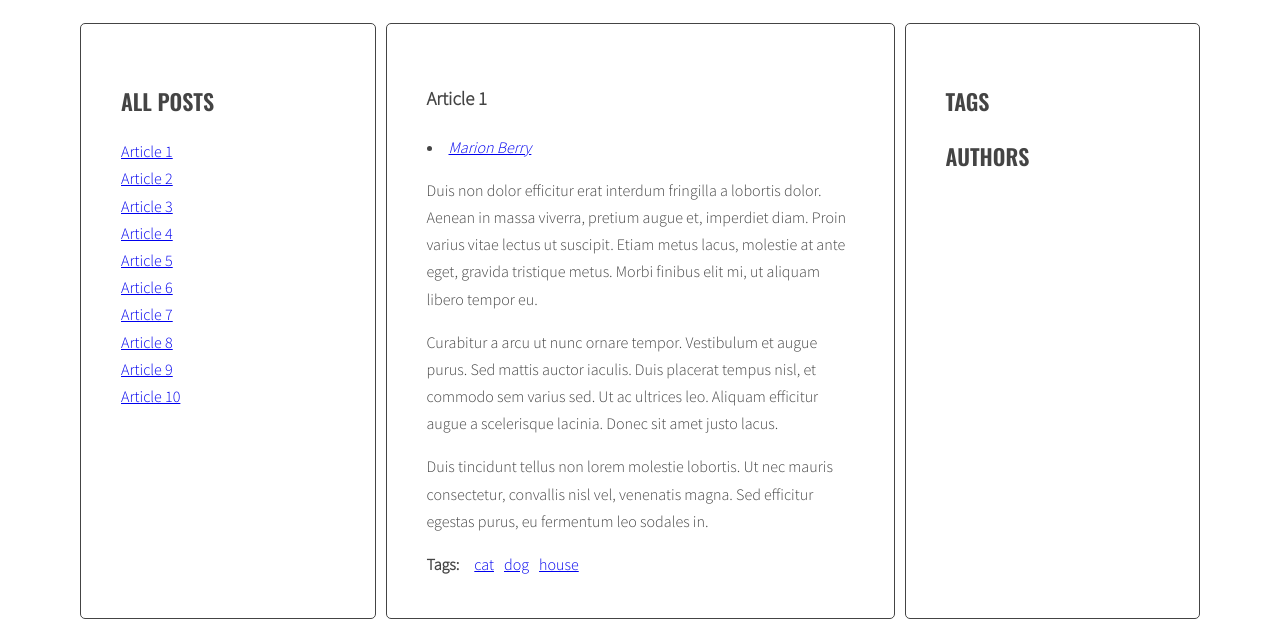
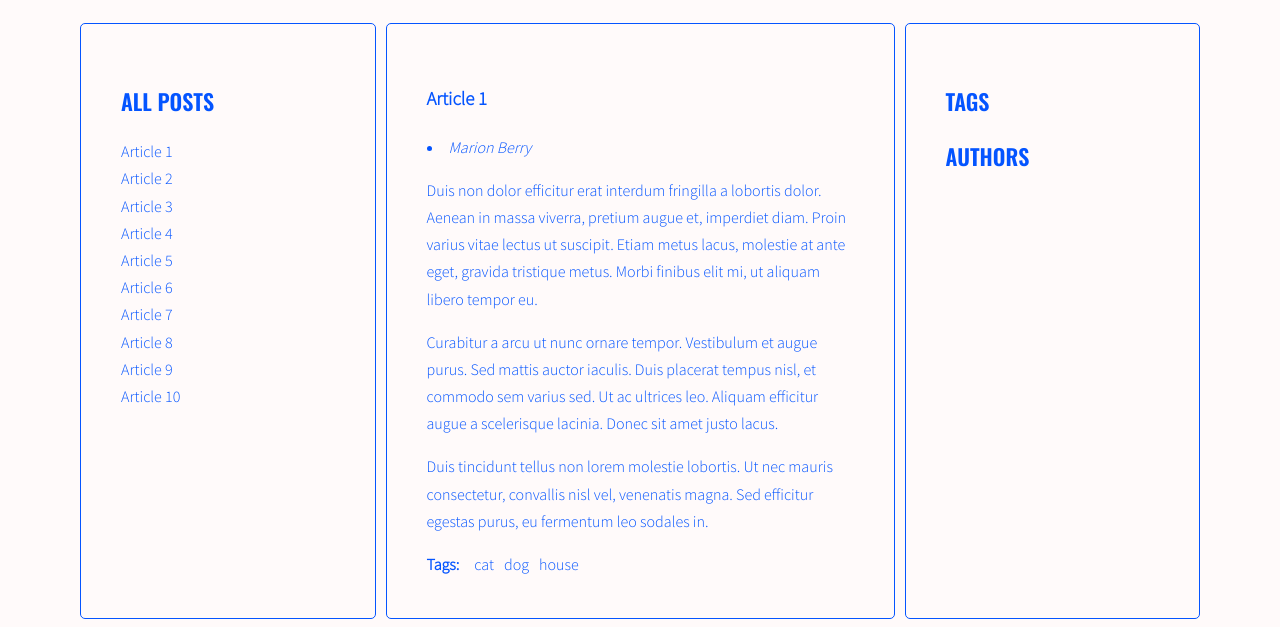
Before and after one commit to dbrepo1992/javascript-blog2, a website: page index.html in a window 1280 px wide. Shown: the part 220-847 px from the top of the page. Drawn offline with nearby package versions, Linux system fonts and the light colour scheme.

Commit message:
added some styles

```diff
--- a/sass/style.scss
+++ b/sass/style.scss
@@ -2,8 +2,8 @@
 
 /* Variables */
 
-$color-light: #fff;
-$color-dark: #444;
+$color-light: snow;
+$color-dark: rgb(4, 84, 255) ;
 
 $font-logo: 'Sacramento', cursive;
 $font-header: 'Oswald', sans-serif;
@@ -34,6 +34,7 @@ body {
   text-transform: uppercase;
   font-family: $font-header;
   font-weight: 600;
+
   span {
     text-transform: none;
     font-weight: 400;
@@ -80,6 +81,7 @@ body {
   list-style-type: none;
   margin: 0;
   padding: 0;
+
   .active {
     font-weight: bold;
   }
@@ -103,6 +105,7 @@ body {
 
 .post {
   display: none;
+
   &.active {
     display: block;
   }
@@ -114,11 +117,26 @@ body {
 
 .post-tags {
   display: flex;
+
   p {
     margin: 0 10px 0 0;
   }
 }
 
-.post-tags a {
-  padding: 5px;
+.post-tags {
+  a {
+    padding: 5px;
+  }
 }
+/* Links */
+
+a {
+  text-decoration: none;
+  color: $color-dark;
+}
+
+a:hover {
+  font-weight: bold;
+  font-size: 18px;
+  transition: ease-in-out, 0.3s;
+}
```
Also changed, not shown: css/style.css, 1 other file.
